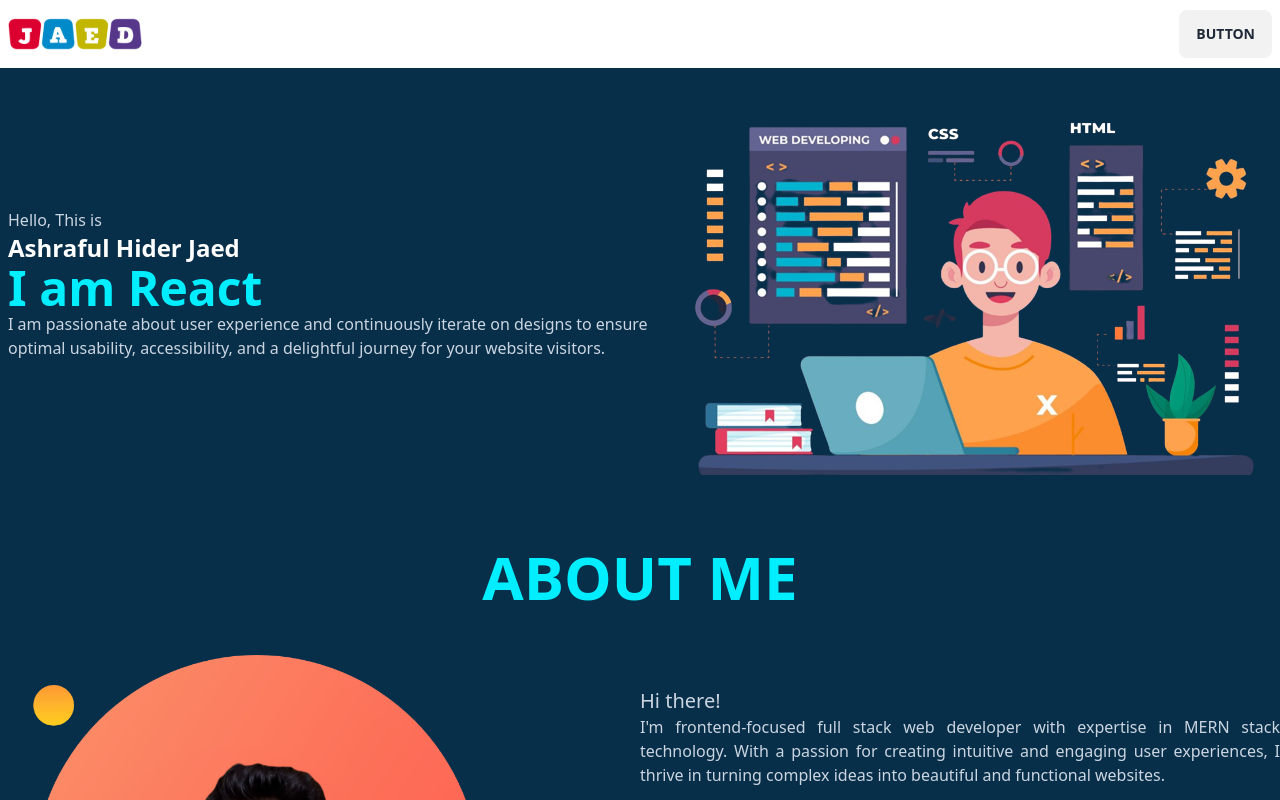
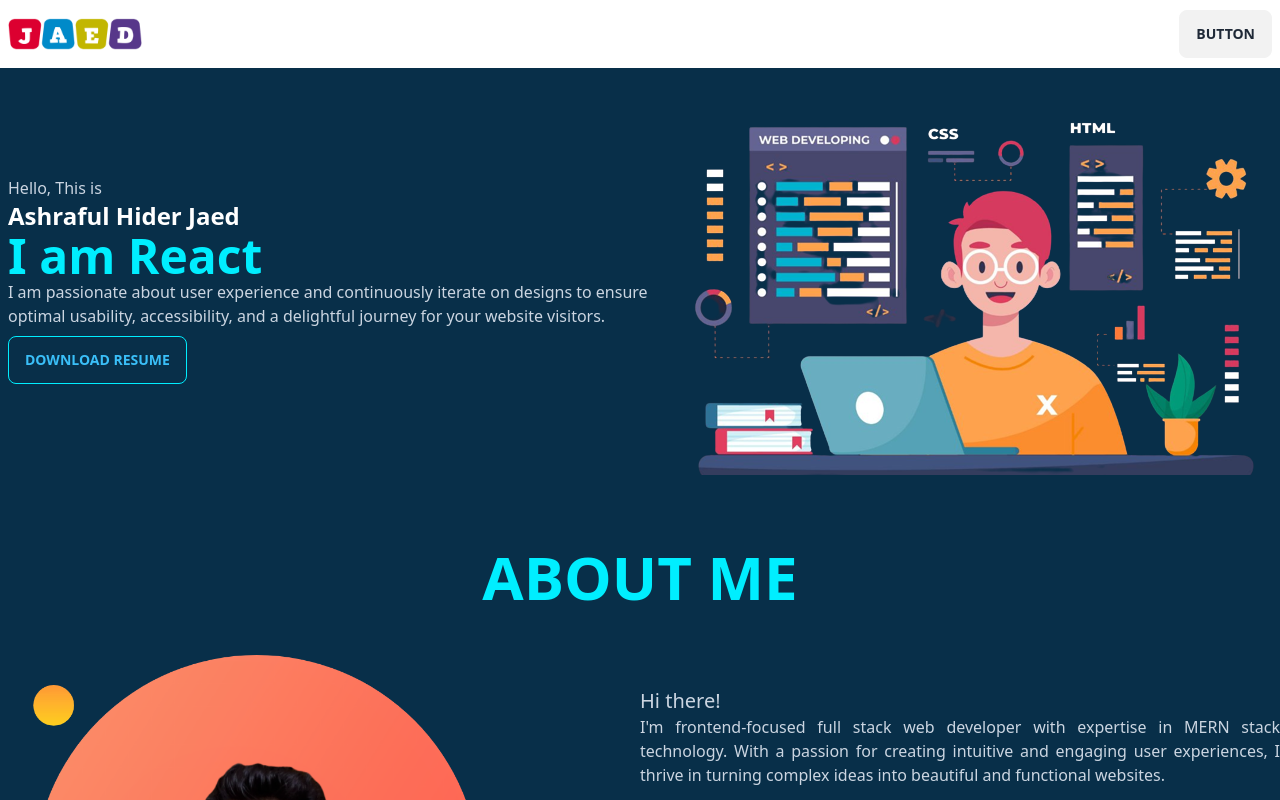
Before and after one commit to Ashrafulhiderjayed/my-portfolio, a React (Vite) app: page / in a window 1280 px wide. Shown: the top 800 px of the page. Built offline with nearby package versions, Linux system fonts and the light colour scheme.

Commit message:
resume download implemented

```diff
--- a/src/Pages/Home/Header/Header.jsx
+++ b/src/Pages/Home/Header/Header.jsx
@@ -3,6 +3,16 @@ import img from '../../../assets/cover.png'
 import './Header.css';
 
 const Header = () => {
+const handleDownload = () => {
+    // const resumeUrl = 'https://drive.google.com/file/d/1JdjQHtWR-qOB9lDnUioIEjeltkl5FCyn/view?usp=sharing';
+    // window.open(resumeUrl, '_blank');
+    const resumeUrl ='Ashraful Hider Jaed Resume.pdf';
+    const anchor = document.createElement('a');
+    anchor.href=resumeUrl;
+    anchor.download = 'Ashraful Hider Jaed Resume.pdf'
+    anchor.click();
+};
+
     return (
         <section className="header flex flex-col-reverse md:flex-row">
             <div className="home-content sm:ms-2">
@@ -29,6 +39,7 @@ const Header = () => {
             />
             <p className='text-slate-300'>I am passionate about user experience and continuously iterate on designs to ensure <br /> optimal usability, accessibility, and a delightful journey for your website visitors.
                 </p>
+                <button className="btn btn-outline btn-info border-primary text-primary font-bold my-2" onClick={handleDownload}>Download Resume</button>
             </div>
             <div className='sm:mb-2'>
                 {/* <video src={video} controls></video> */}
```
Also changed, not shown: 1 other file (tests, documents, lock files or other folders).
